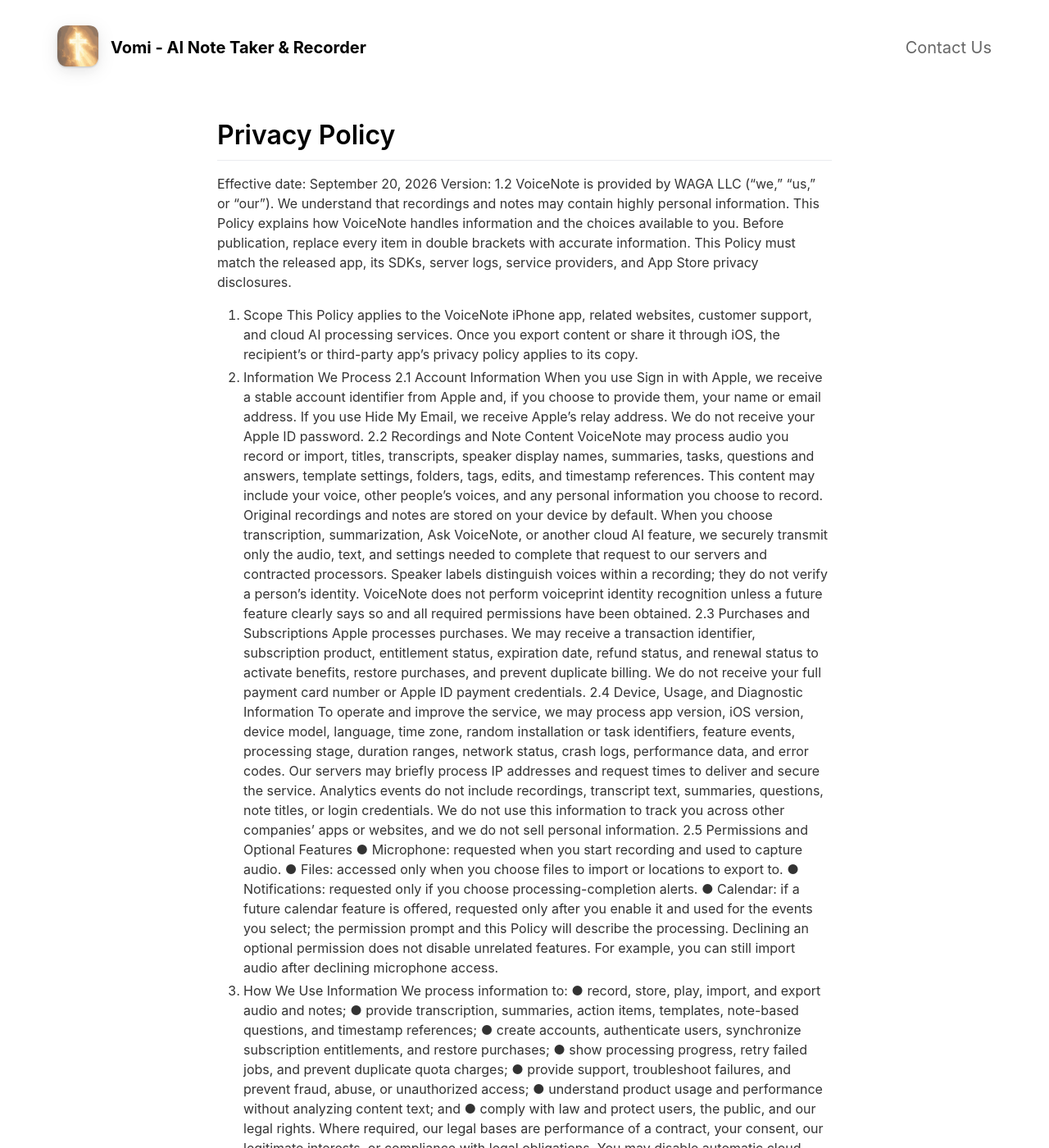
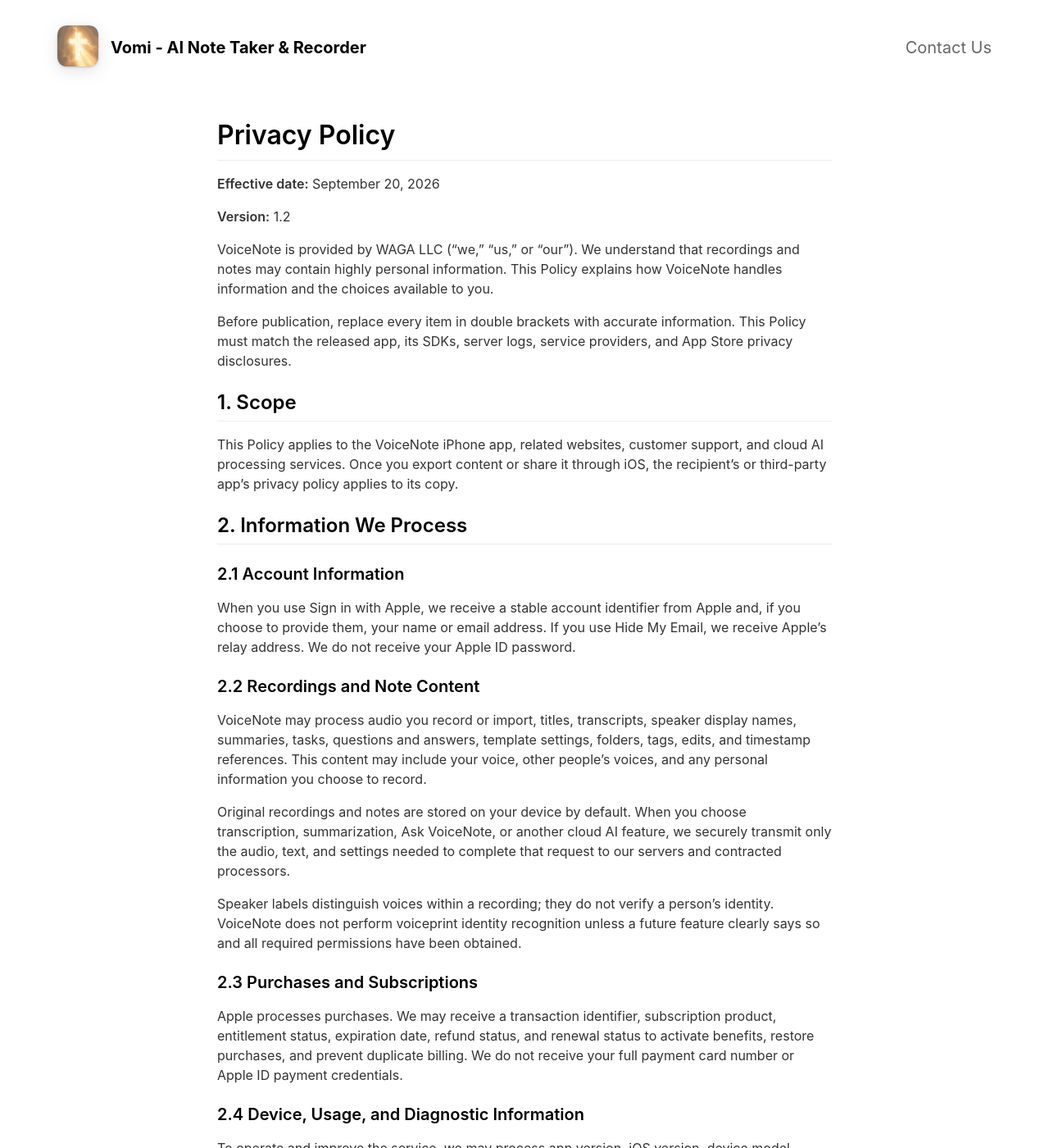
Before and after one commit to hzchiyan/note-website, a Jekyll site: the page built from _pages/privacypolicy.md, in a window 1280 px wide and 1400 px high. Shown: the whole window at 82% size. Built offline with Jekyll 4.4.1, drawn with Linux system fonts in a browser that asks for light colours; nearby versions of some CDN libraries; some of the changed text lies outside the part shown.

Commit message:
Fix Markdown formatting on privacy and terms pages

```diff
--- a/_pages/privacypolicy.md
+++ b/_pages/privacypolicy.md
@@ -6,85 +6,144 @@ include_in_header: false
 
 # Privacy Policy
 
-Effective date: September 20, 2026
-Version: 1.2
+**Effective date:** September 20, 2026
+
+**Version:** 1.2
+
 VoiceNote is provided by WAGA LLC (“we,” “us,” or “our”). We understand that recordings and notes may contain highly personal information. This Policy explains how VoiceNote handles information and the choices available to you.
+
 Before publication, replace every item in double brackets with accurate information. This Policy must match the released app, its SDKs, server logs, service providers, and App Store privacy disclosures.
-1. Scope
+
+## 1. Scope
+
 This Policy applies to the VoiceNote iPhone app, related websites, customer support, and cloud AI processing services. Once you export content or share it through iOS, the recipient’s or third-party app’s privacy policy applies to its copy.
-2. Information We Process
-2.1 Account Information
+
+## 2. Information We Process
+
+### 2.1 Account Information
+
 When you use Sign in with Apple, we receive a stable account identifier from Apple and, if you choose to provide them, your name or email address. If you use Hide My Email, we receive Apple’s relay address. We do not receive your Apple ID password.
-2.2 Recordings and Note Content
+
+### 2.2 Recordings and Note Content
+
 VoiceNote may process audio you record or import, titles, transcripts, speaker display names, summaries, tasks, questions and answers, template settings, folders, tags, edits, and timestamp references. This content may include your voice, other people’s voices, and any personal information you choose to record.
+
 Original recordings and notes are stored on your device by default. When you choose transcription, summarization, Ask VoiceNote, or another cloud AI feature, we securely transmit only the audio, text, and settings needed to complete that request to our servers and contracted processors.
+
 Speaker labels distinguish voices within a recording; they do not verify a person’s identity. VoiceNote does not perform voiceprint identity recognition unless a future feature clearly says so and all required permissions have been obtained.
-2.3 Purchases and Subscriptions
+
+### 2.3 Purchases and Subscriptions
+
 Apple processes purchases. We may receive a transaction identifier, subscription product, entitlement status, expiration date, refund status, and renewal status to activate benefits, restore purchases, and prevent duplicate billing. We do not receive your full payment card number or Apple ID payment credentials.
-2.4 Device, Usage, and Diagnostic Information
+
+### 2.4 Device, Usage, and Diagnostic Information
+
 To operate and improve the service, we may process app version, iOS version, device model, language, time zone, random installation or task identifiers, feature events, processing stage, duration ranges, network status, crash logs, performance data, and error codes. Our servers may briefly process IP addresses and request times to deliver and secure the service.
+
 Analytics events do not include recordings, transcript text, summaries, questions, note titles, or login credentials. We do not use this information to track you across other companies’ apps or websites, and we do not sell personal information.
-2.5 Permissions and Optional Features
-● Microphone: requested when you start recording and used to capture audio.
-● Files: accessed only when you choose files to import or locations to export to.
-● Notifications: requested only if you choose processing-completion alerts.
-● Calendar: if a future calendar feature is offered, requested only after you enable it and used for the events you select; the permission prompt and this Policy will describe the processing.
+
+### 2.5 Permissions and Optional Features
+
+- Microphone: requested when you start recording and used to capture audio.
+- Files: accessed only when you choose files to import or locations to export to.
+- Notifications: requested only if you choose processing-completion alerts.
+- Calendar: if a future calendar feature is offered, requested only after you enable it and used for the events you select; the permission prompt and this Policy will describe the processing.
+
 Declining an optional permission does not disable unrelated features. For example, you can still import audio after declining microphone access.
-3. How We Use Information
+
+## 3. How We Use Information
+
 We process information to:
-● record, store, play, import, and export audio and notes;
-● provide transcription, summaries, action items, templates, note-based questions, and timestamp references;
-● create accounts, authenticate users, synchronize subscription entitlements, and restore purchases;
-● show processing progress, retry failed jobs, and prevent duplicate quota charges;
-● provide support, troubleshoot failures, and prevent fraud, abuse, or unauthorized access;
-● understand product usage and performance without analyzing content text; and
-● comply with law and protect users, the public, and our legal rights.
+
+- record, store, play, import, and export audio and notes;
+- provide transcription, summaries, action items, templates, note-based questions, and timestamp references;
+- create accounts, authenticate users, synchronize subscription entitlements, and restore purchases;
+- show processing progress, retry failed jobs, and prevent duplicate quota charges;
+- provide support, troubleshoot failures, and prevent fraud, abuse, or unauthorized access;
+- understand product usage and performance without analyzing content text; and
+- comply with law and protect users, the public, and our legal rights.
+
 Where required, our legal bases are performance of a contract, your consent, our legitimate interests, or compliance with legal obligations. You may disable automatic cloud processing or withdraw optional permissions at any time. Withdrawal does not affect processing already lawfully completed.
-4. AI Processing and Model Training
+
+## 4. AI Processing and Model Training
+
 Cloud AI features may be processed on our behalf by contracted cloud storage, speech-recognition, and generative-AI providers. Providers may process information only under contract and our instructions and must maintain protections at least equivalent to those described here. To ask about our current processor categories and principal processing locations, contact abc@aiwaga.com.
+
 We do not use your recordings, transcripts, summaries, or questions to train general-purpose AI models for other customers, and we do not permit processors to train their own models on that content, unless we first provide prominent notice and obtain your separate, explicit consent.
+
 AI outputs may be inaccurate, incomplete, or cite the wrong context. VoiceNote preserves original recordings and source timestamps where possible so you can verify results. Do not rely on AI output alone for medical, legal, financial, safety, or other high-impact decisions.
-5. How We Share Information
+
+## 5. How We Share Information
+
 We share information only as follows:
-● Processors that provide hosting, storage, transcription, AI generation, authentication, email, support, crash reporting, or security services;
-● Apple, for Sign in with Apple, App Store purchases, refunds, subscription status, and system services;
-● At your direction, when you export, use the iOS share sheet, or create a revocable sharing link;
-● For law and safety, in response to valid legal process or to prevent fraud, abuse, or imminent safety risks; and
-● In a merger, financing, reorganization, or asset transfer, where permitted by law and subject to continued protection of the information.
+
+- Processors that provide hosting, storage, transcription, AI generation, authentication, email, support, crash reporting, or security services;
+- Apple, for Sign in with Apple, App Store purchases, refunds, subscription status, and system services;
+- At your direction, when you export, use the iOS share sheet, or create a revocable sharing link;
+- For law and safety, in response to valid legal process or to prevent fraud, abuse, or imminent safety risks; and
+- In a merger, financing, reorganization, or asset transfer, where permitted by law and subject to continued protection of the information.
+
 We do not sell recordings or notes, send content text to advertising platforms, or allow processors to use entrusted data for their own advertising or marketing.
-6. Retention
-● On-device content remains until you delete the note or account, uninstall the app, or erase device data. Uninstalling may permanently remove local content that was not exported.
-● Notes in the local Trash are retained for up to 30 days unless you permanently delete them sooner.
-● Cloud AI working copies are removed from active systems within 24 hours after your device confirms receipt of the result. Unfinished jobs and results not yet retrieved by the device are retained for no more than 7 days.
-● When you cancel processing or delete content, pending work stops where possible and related active-system working copies are removed within 24 hours. Encrypted backups expire within 30 days.
-● Diagnostic and security logs that exclude content text are generally retained for 90 days.
-● Transaction and legal records are kept only as long as required for tax, accounting, refunds, fraud prevention, or dispute resolution, separately from content text.
+
+## 6. Retention
+
+- On-device content remains until you delete the note or account, uninstall the app, or erase device data. Uninstalling may permanently remove local content that was not exported.
+- Notes in the local Trash are retained for up to 30 days unless you permanently delete them sooner.
+- Cloud AI working copies are removed from active systems within 24 hours after your device confirms receipt of the result. Unfinished jobs and results not yet retrieved by the device are retained for no more than 7 days.
+- When you cancel processing or delete content, pending work stops where possible and related active-system working copies are removed within 24 hours. Encrypted backups expire within 30 days.
+- Diagnostic and security logs that exclude content text are generally retained for 90 days.
+- Transaction and legal records are kept only as long as required for tax, accounting, refunds, fraud prevention, or dispute resolution, separately from content text.
+
 The released service must technically meet these periods. We will update this Policy and in-product notices before making a material change.
-7. Account and Content Deletion
+
+## 7. Account and Content Deletion
+
 You can start account deletion in Settings → Account → Delete Account. VoiceNote provides an export option and asks you to reauthenticate before deletion.
+
 After a deletion request, we revoke active sessions and stop new cloud processing immediately, remove recordings, transcripts, and AI working copies from active systems within 24 hours, and complete deletion from account systems and service backups within 30 days, except for limited records we must retain by law. VoiceNote content on the device is also removed as explained on the confirmation screen. We cannot retrieve copies that you previously exported or shared with others.
+
 You may also contact abc@aiwaga.com to request access, correction, export, or deletion. We may verify your identity to protect the account.
-8. Your Choices and Rights
+
+## 8. Your Choices and Rights
+
 Depending on where you live, you may have rights to access, correct, delete, restrict, object, receive a portable copy, withdraw consent, or complain to a supervisory authority.
+
 You may:
-● withdraw microphone, notification, file, or calendar permissions in iOS Settings;
-● disable automatic cloud processing in VoiceNote settings;
-● delete a note, empty Trash, revoke a sharing link, or delete your account;
-● manage or cancel a subscription in Apple’s subscription settings; and
-● contact abc@aiwaga.com to exercise applicable privacy rights.
-9. Other People in Recordings
+
+- withdraw microphone, notification, file, or calendar permissions in iOS Settings;
+- disable automatic cloud processing in VoiceNote settings;
+- delete a note, empty Trash, revoke a sharing link, or delete your account;
+- manage or cancel a subscription in Apple’s subscription settings; and
+- contact abc@aiwaga.com to exercise applicable privacy rights.
+
+## 9. Other People in Recordings
+
 Recordings may contain other people’s personal information. Before recording, importing, transcribing, or sharing, you must comply with local notice, consent, confidentiality, workplace, classroom, and call-recording laws and obtain all required permissions. Recording indicators in VoiceNote do not determine whether a recording is lawful.
+
 If you believe someone used VoiceNote to process your voice or personal information improperly, contact abc@aiwaga.com with enough information for us to locate the relevant content. We will verify the request and account relationship before taking action.
-10. Security
+
+## 10. Security
+
 We use encryption in transit, access controls, least-privilege access, scoped upload credentials, data separation, auditing, and deletion procedures. No system can be guaranteed completely secure. If a security incident requires notice, we will notify affected users and regulators as required by law.
+
 Protect your device and Apple account. The first release does not promise cross-device cloud backup; export a backup before changing devices or uninstalling VoiceNote.
-11. International Transfers
+
+## 11. International Transfers
+
 Our servers and processors operate primarily in the United States and may also process information in other countries where our providers operate. When information is transferred outside your country or region, we use safeguards required by applicable law, such as adequacy decisions, standard contractual clauses, or other valid mechanisms.
+
 If the service is offered in mainland China and involves cross-border transfers, we will provide any additional notice, separate consent, and transfer mechanism required by applicable law. This section must be completed using the actual server and processor locations before launch.
-12. Children
+
+## 12. Children
+
 VoiceNote is not directed to children who are below the age at which they may independently consent in their location. Minors should use VoiceNote only with the consent and supervision of a parent, legal guardian, or authorized educational institution. We do not knowingly collect children’s personal information in violation of applicable law and will take reasonable steps to delete it if discovered.
-13. Changes to This Policy
+
+## 13. Changes to This Policy
+
 We may update this Policy as features, providers, or laws change. We will provide advance in-app or other reasonable notice of material changes and obtain renewed consent when required. The effective date above identifies the current version.
-14. Contact Us
+
+## 14. Contact Us
+
 Data controller/business: WAGA LLC
+
 Support email: abc@aiwaga.com
```
Also changed, not shown: _pages/terms-of-use.md (+107 -41 lines).
